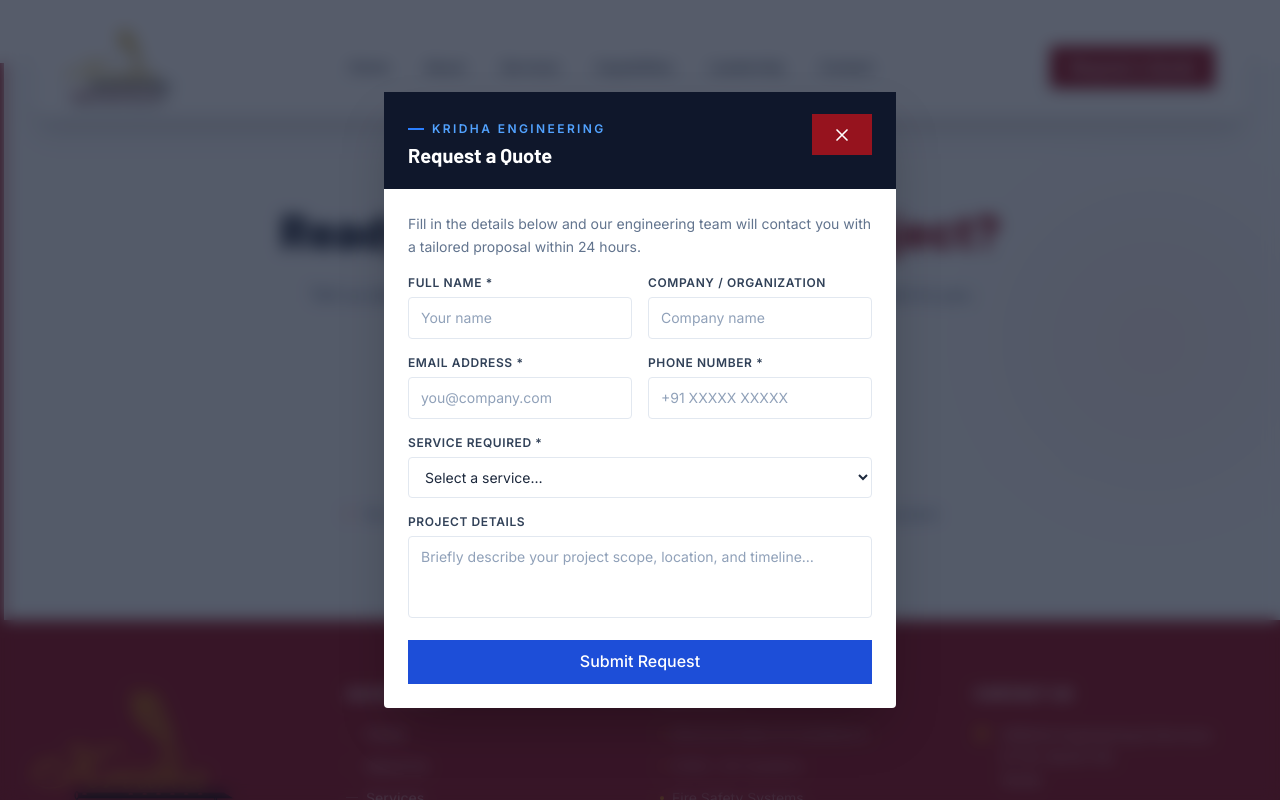
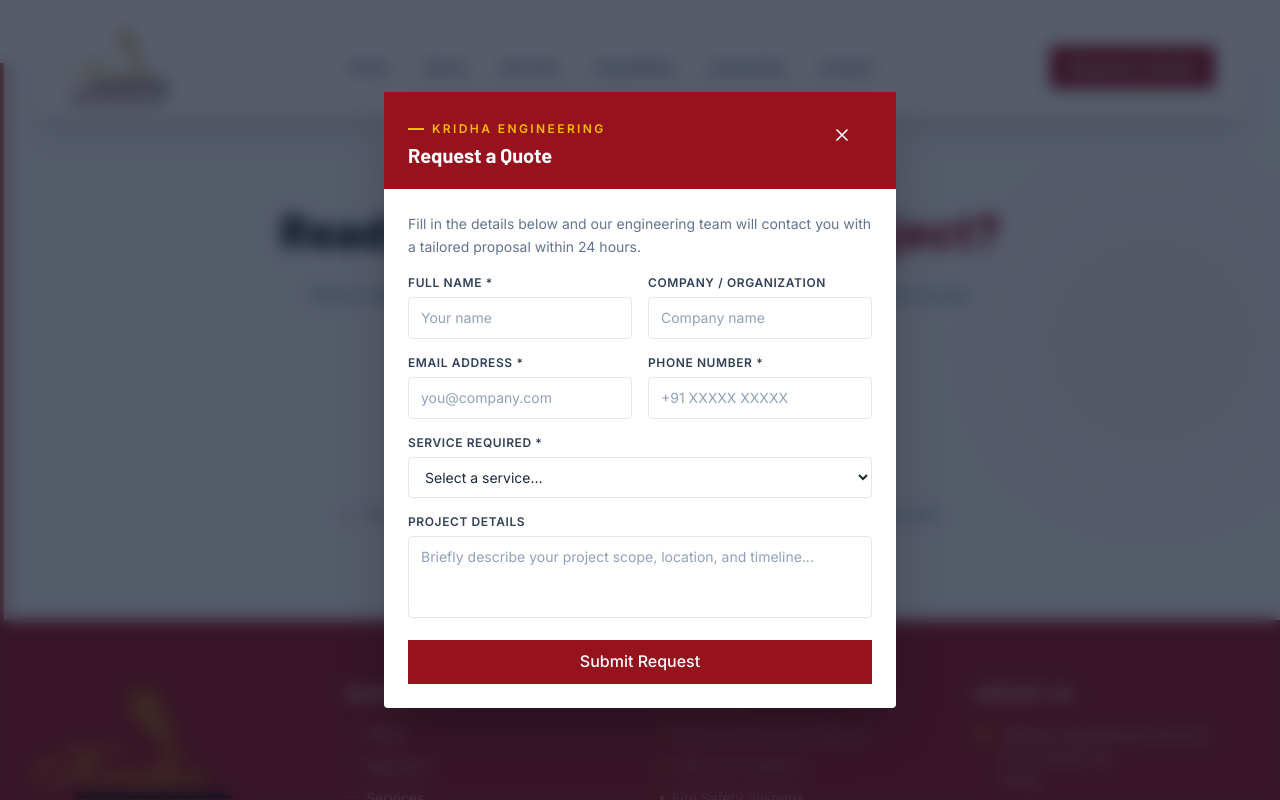
Before and after one commit to Kridha-Engineering-Services/KridhaWebsite, a React (Vite) app: page / in a window 1280 px wide. Both pictures are taken after a click on the button "Request a Free Quote". Shown: the part 3512-4312 px from the top of the page. Built offline with nearby package versions, Linux system fonts and the light colour scheme.

Commit message:
designChange

```diff
--- a/src/components/QuoteModal.jsx
+++ b/src/components/QuoteModal.jsx
@@ -84,11 +84,11 @@
       {/* Modal panel */}
       <div className="relative bg-white w-full max-w-lg rounded-sm shadow-2xl animate-fade-in max-h-[90vh] flex flex-col">
         {/* Header */}
-        <div className="bg-slate-900 px-6 py-5 flex items-start justify-between flex-shrink-0">
+        <div className="px-6 py-5 flex items-start justify-between flex-shrink-0" style={{ backgroundColor: '#96131e' }}>
           <div>
             <div className="inline-flex items-center gap-2 mb-1">
-              <div className="w-4 h-0.5 bg-blue-500" />
-              <span className="text-blue-400 text-xs font-semibold tracking-[0.2em] uppercase">
+              <div className="w-4 h-0.5" style={{ backgroundColor: '#f4bb00' }} />
+              <span className="text-xs font-semibold tracking-[0.2em] uppercase" style={{ color: '#f4bb00' }}>
                 KRIDHA Engineering
               </span>
             </div>
@@ -115,7 +115,7 @@
         <div className="px-6 py-6 overflow-y-auto custom-scrollbar">
           {status.success ? (
             <div className="text-center py-8">
-              <div className="w-16 h-16 bg-blue-100 text-blue-600 rounded-full flex items-center justify-center mx-auto mb-4">
+              <div className="w-16 h-16 rounded-full flex items-center justify-center mx-auto mb-4" style={{ backgroundColor: '#fdf2f3', color: '#96131e' }}>
                 <svg className="w-8 h-8" fill="none" viewBox="0 0 24 24" stroke="currentColor">
                   <path strokeLinecap="round" strokeLinejoin="round" strokeWidth={2} d="M5 13l4 4L19 7" />
                 </svg>
@@ -240,7 +240,7 @@
                 <button
                   type="submit"
                   disabled={status.loading}
-                  style={{ color: '#ffffff', backgroundColor: '#1d4ed8' }}
+                  style={{ color: '#ffffff', backgroundColor: '#96131e' }}
                   className={`w-full font-semibold py-3 rounded-sm transition-colors duration-200 text-sm mt-2 flex items-center justify-center gap-2 ${status.loading ? 'opacity-70 cursor-not-allowed' : 'cursor-pointer hover:opacity-90'}`}
                 >
                   {status.loading ? (
```
